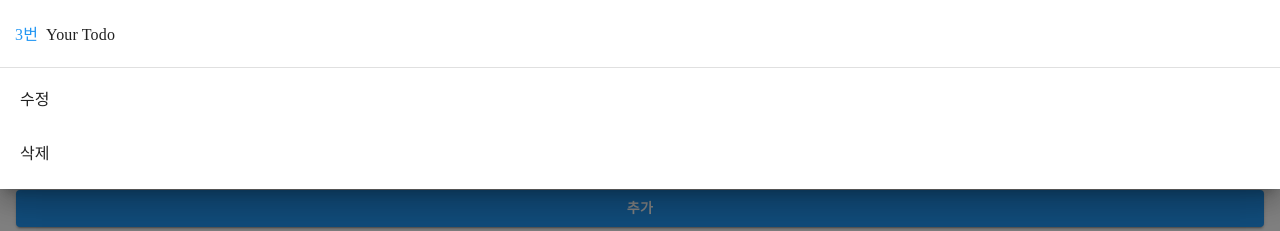
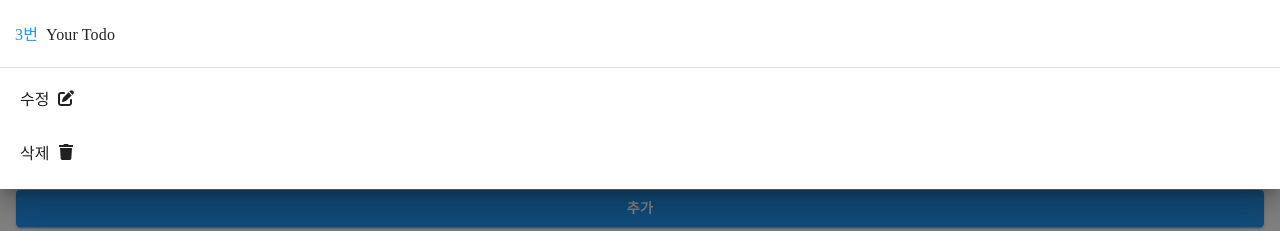
Before and after one commit to Gouiseong/todo_App_2024_05, a Next.js app: page / in a window 1280 px wide. Both pictures are taken after a click on the button 1248 px from the left and 358 px from the top of the page. Shown: the top 231 px of the page. Built offline with nearby package versions, Linux system fonts and the light colour scheme; a web font is replaced by a local one.

Commit message:
삭제, 수정에 아이콘 추가

```diff
--- a/src/app/page.js
+++ b/src/app/page.js
@@ -17,8 +17,10 @@ import {
   List,
   ListItem,
   Divider,
+  ListItemButton,
 } from '@mui/material';
-import { FaBars, FaCheck, FaEllipsisH } from 'react-icons/fa';
+import { FaBars, FaCheck, FaEllipsisH, FaTrash } from 'react-icons/fa';
+import { FaPenToSquare } from 'react-icons/fa6';
 import RootTheme from './theme';
 import dateToStr from './dateUtil';
 
@@ -158,15 +160,21 @@ function useTodoOptionDrawerStatus() {
 function TodoOptionDrawer({ status }) {
   return (
     <>
-      <SwipeableDrawer anchor="top" open={status.opened} onClose={status.close}>
+      <SwipeableDrawer anchor="top" open={status.opened} onClose={status.close} onOpen={() => {}}>
         <List>
           <ListItem className="tw-flex tw-gap-2 tw-p-[15px]">
             <span className="tw-text-[--mui-color-primary-main]">{status.todoId}번 </span>
             <span>Your Todo</span>
           </ListItem>
           <Divider className="tw-my-[5px]" />
-          <ListItem className="tw-p-[15px_20px]">수정</ListItem>
-          <ListItem className="tw-p-[15px_20px]">삭제</ListItem>
+          <ListItemButton className="tw-p-[15px_20px] tw-flex tw-gap-2 tw-items-center">
+            <span>수정</span>
+            <FaPenToSquare className="block tw-mt-[-5px]" />
+          </ListItemButton>
+          <ListItemButton className="tw-p-[15px_20px] tw-flex tw-gap-2 tw-items-center">
+            <span>삭제</span>
+            <FaTrash className="block tw-mt-[-5px]" />
+          </ListItemButton>
         </List>
       </SwipeableDrawer>
     </>
```
